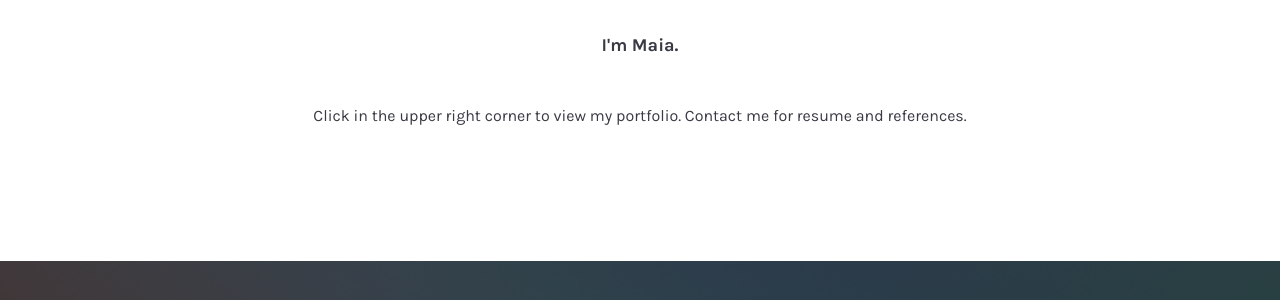
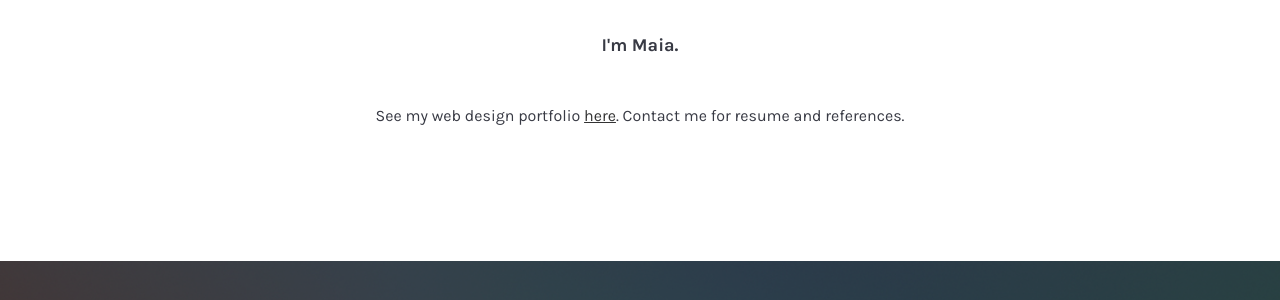
Before and after one commit to maiaflow/maiacanter, a Jekyll site: the page built from index.html, in a window 1280 px wide. Shown: the part 1085-1385 px from the top of the page. Built offline with Jekyll 4.4.1, drawn with Linux system fonts in a browser that asks for light colours; nearby versions of some CDN libraries; some web fonts are replaced.

Commit message:
link on homepage to portfolio

```diff
--- a/index.html
+++ b/index.html
@@ -7,5 +7,5 @@ layout: default
     I'm Maia.
 </p>
 <p>
-    Click in the upper right corner to view my portfolio. Contact me for resume and references.
+    See my web design portfolio <a href="/portfolio#portfolio">here</a>. Contact me for resume and references.
 </p>
```
